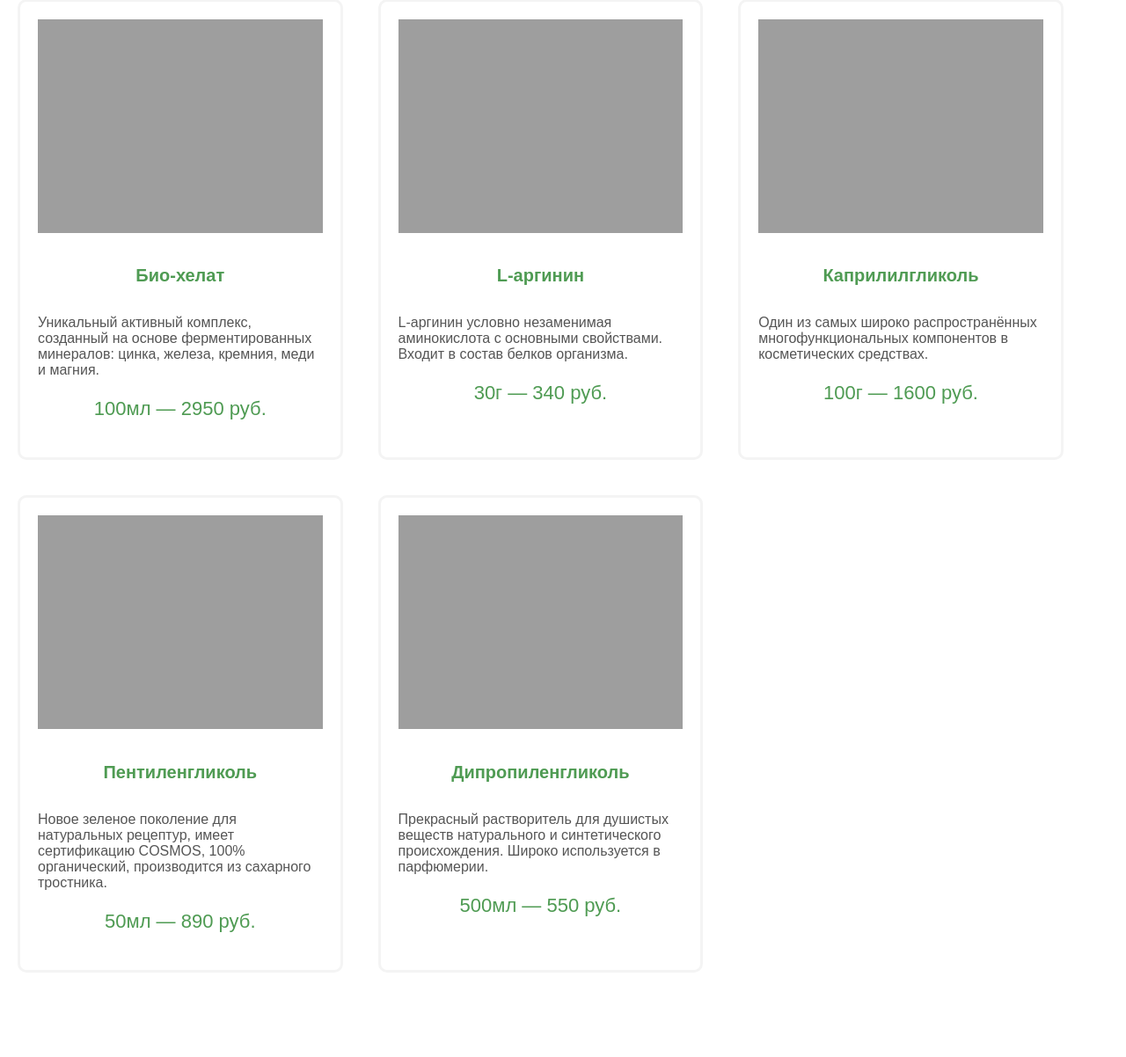
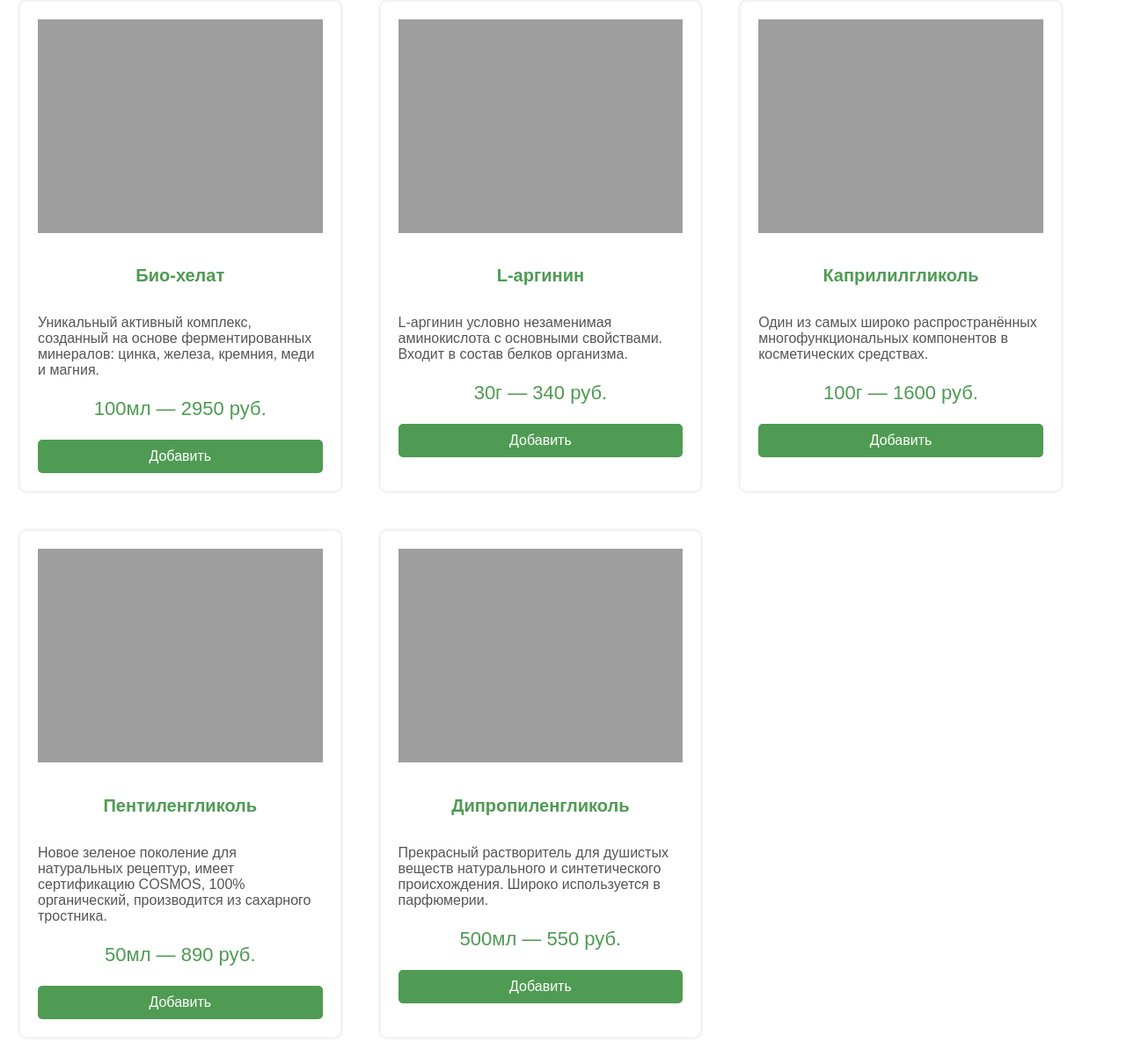
Before and after one commit to sdagmir/bmstu-web, a Django app: page / in a window 1280 px wide. Shown: the part 195-1397 px from the top of the page at 88% size. Before the commit the page ends 1255 px from the top, so only its background shows below. Run offline with Django 5.2, Linux system fonts and the light colour scheme.

Commit message:
Create button 'Add' and fix basket image

```diff
--- a/backend/cosmetics/static/css/styles.css
+++ b/backend/cosmetics/static/css/styles.css
@@ -175,6 +175,25 @@ header {
     color: #4F9B53;
 }
 
+.btn-add {
+    background-color: #4F9B53;
+    text-align: center;
+    color: white;
+    border: none;
+    border-radius: 5px;
+    padding: 10px 15px;
+    font-size: 16px;
+    cursor: pointer;
+    display: block;
+    margin: 10px auto 0;
+    transition: background-color 0.3s ease;
+    text-decoration: none;
+}
+
+.btn-add:hover {
+    background-color: #3A7B3D;
+}
+
 
 /* Контейнер для заявок */
 .order-container {
--- a/backend/cosmetics/templates/components_list.html
+++ b/backend/cosmetics/templates/components_list.html
@@ -13,9 +13,14 @@
                 </button>
             </div>
         </form>
-        <div class="busket">
-            <a href="{% url 'cosmetic_composition' data.formulation_id %}"><img src="{% static 'img/busket.png' %}" alt="Корзина"></a>
-            <span class="busket_count">{{data.count}}</span>
+        <div class="busket {% if data.count == 0 %}inactive{% endif %}">
+            {% if data.count > 0 %}
+                <a href="{% url 'cosmetic_composition' data.formulation_id %}"><img src="{% static 'img/busket.png' %}" alt="Корзина"></a>
+                <span class="busket_count">{{ data.count }}</span>
+            {% else %}
+                <span><img src="{% static 'img/busket_null.png' %}" alt="Корзина"></span>
+            {% endif %}
+
         </div>
     </div>
 {% endblock %}
@@ -30,6 +35,7 @@
                         <h5 class="card-title">{{ element.title }}</h5>
                         <p class="card-description">{{ element.short_description }}</p>
                         <p class="card-price">{{ element.volume }}{{ element.unit }} — {{ element.price }} руб.</p>
+                        <a href="{% url 'add_component' element.id %}" class="btn-add">Добавить</a>
                     </div>
                 </div>
             {% endfor %}
```
Also changed, not shown: backend/cosmetics/static/img/busket_null.png (added).
